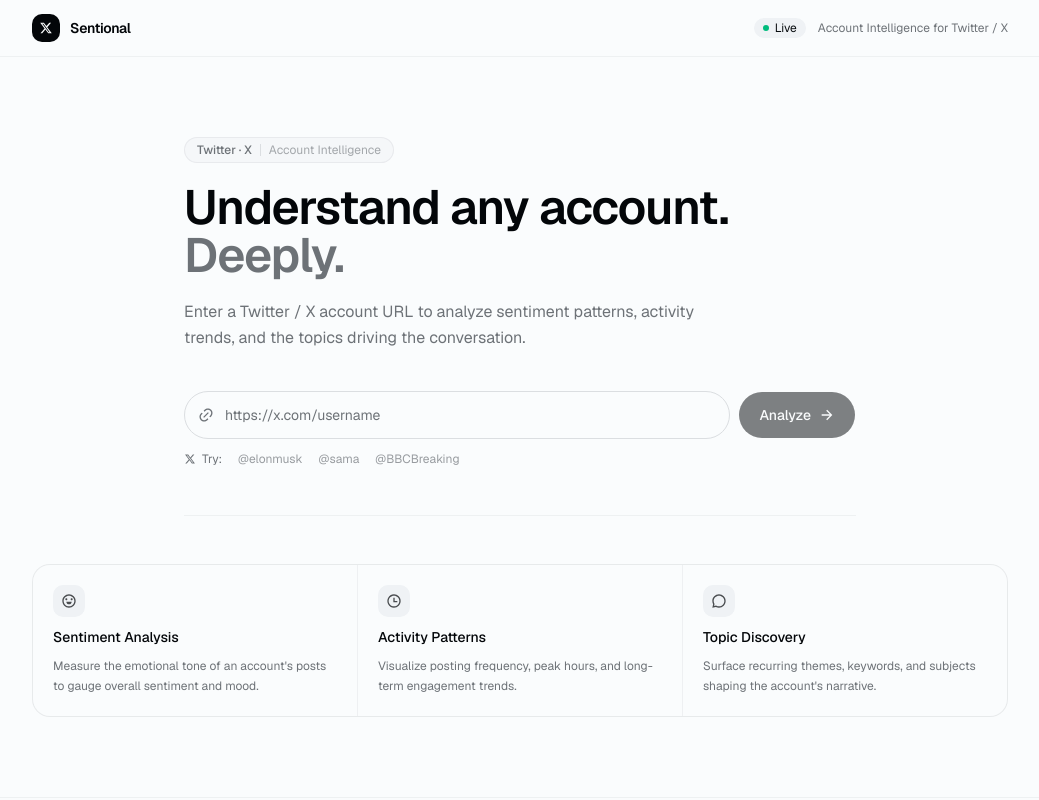
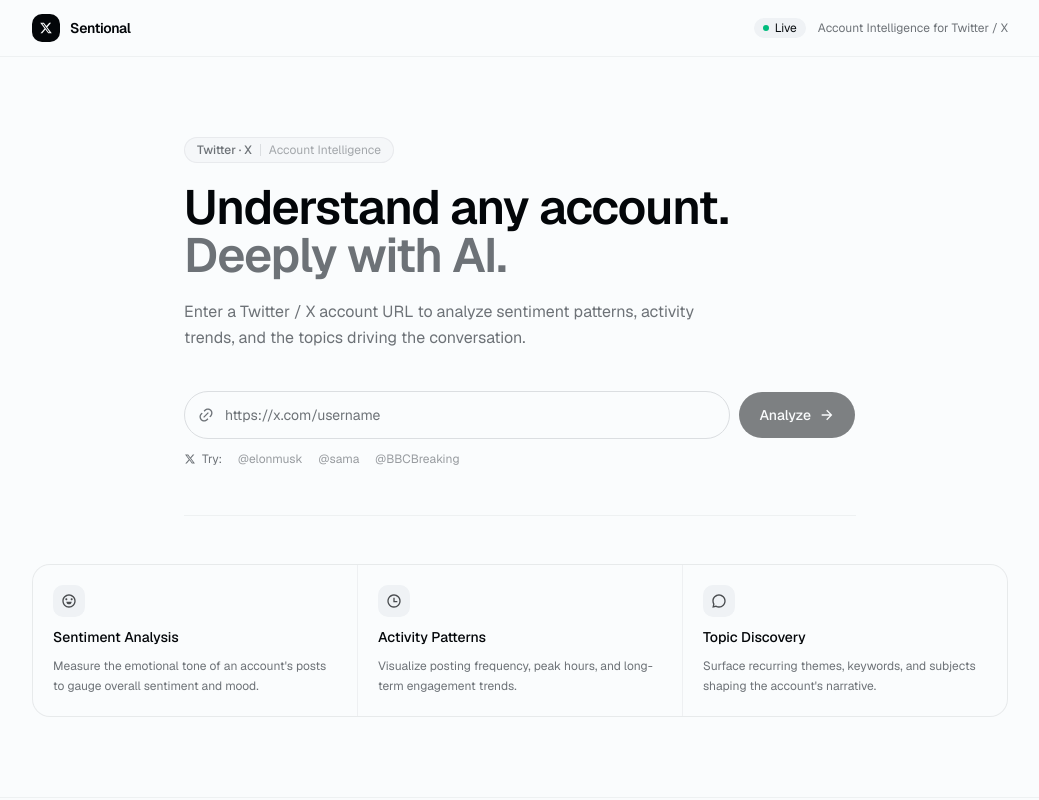
Before and after one commit to febriadj/sentional, a Next.js app: page / in a window 1280 px wide. Shown: the top 800 px of the page, without its empty margins (120-1159 px from the left). Built offline with nearby package versions, Linux system fonts and the light colour scheme.

Commit message:
feat: enhance homepage heading to include AI context

```diff
--- a/app/page.tsx
+++ b/app/page.tsx
@@ -22,7 +22,7 @@
                         <h1 className="text-foreground text-4xl font-semibold tracking-tight sm:text-5xl">
                             Understand any account.{" "}
                             <span className="text-muted-foreground">
-                                Deeply.
+                                Deeply with AI.
                             </span>
                         </h1>
 
```
